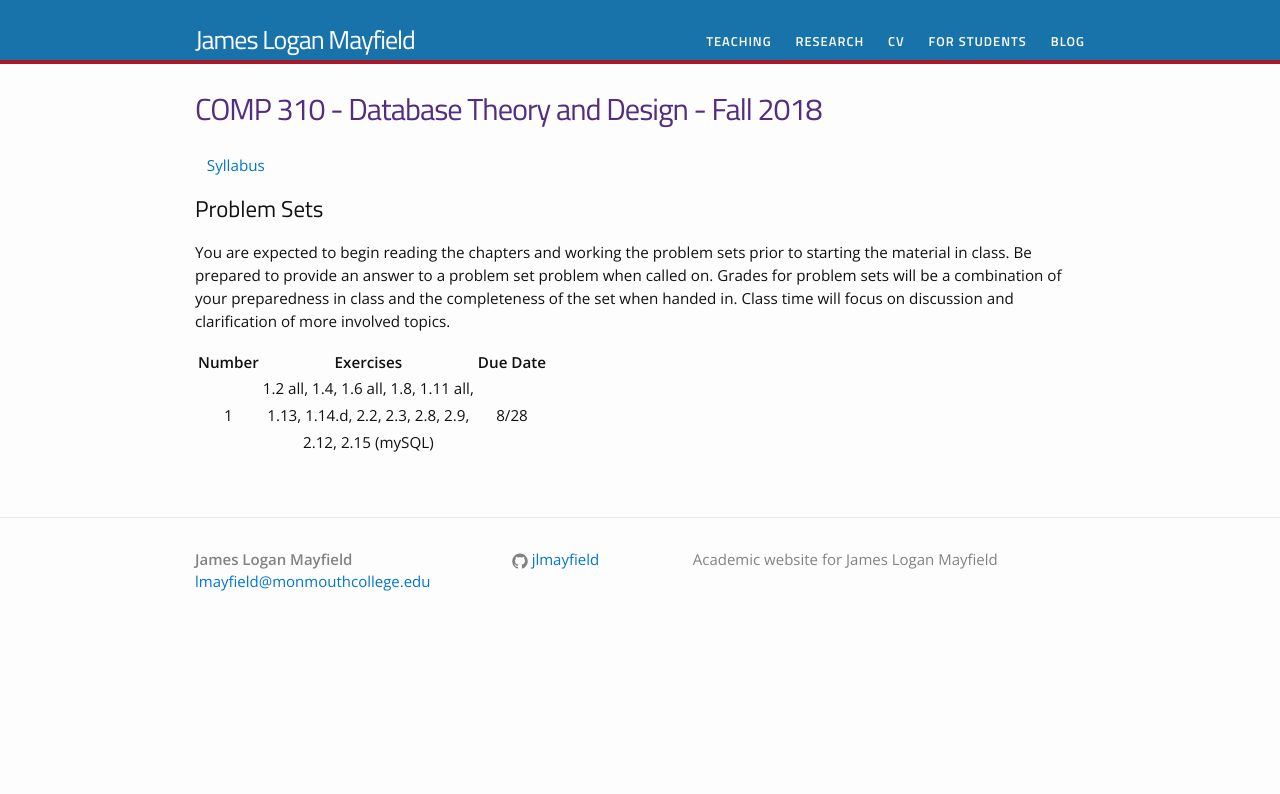
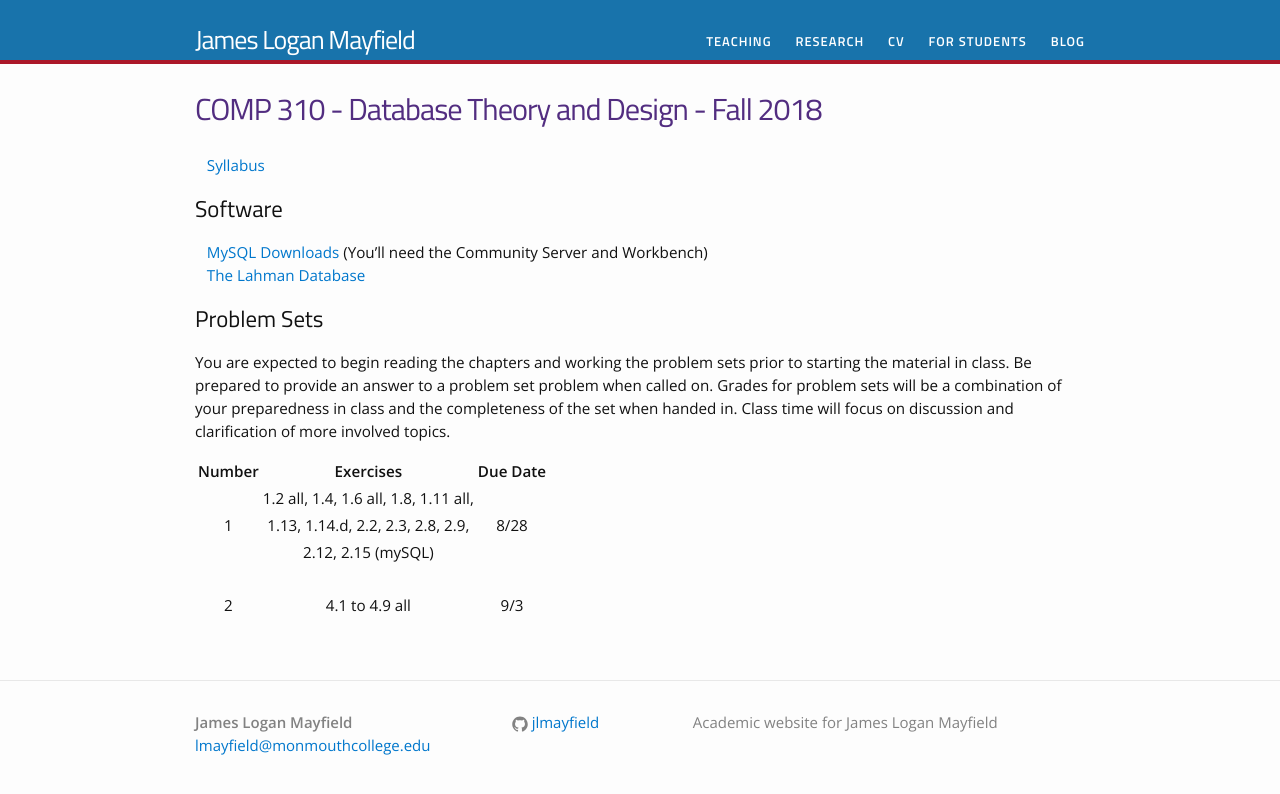
Before and after one commit to jlmayfield/jlmayfield.github.io, a Jekyll site: the page built from teaching/comp310.md, in a window 1280 px wide. Shown: the top 794 px of the page. Built offline with Jekyll 4.4.1, drawn with Linux system fonts in a browser that asks for light colours.

Commit message:
fa18. c310. hwk2 added. links added.

```diff
--- a/teaching/comp310.md
+++ b/teaching/comp310.md
@@ -7,6 +7,10 @@ permalink: /teaching/COMP310/
 
 &nbsp;&nbsp;&nbsp;[Syllabus](/teaching/COMP310/comp310-syllabus.pdf)
 
+## Software
+
+&nbsp;&nbsp;&nbsp;[MySQL Downloads](https://dev.mysql.com/downloads/) (You'll need the Community Server and Workbench)
+&nbsp;&nbsp;&nbsp;[The Lahman Database](http://www.seanlahman.com/baseball-archive/statistics/)
 
 ## Problem Sets
 
@@ -17,3 +21,5 @@ You are expected to begin reading the chapters and working the problem sets prio
 |        | 1.2 all, 1.4, 1.6 all, 1.8, 1.11 all, |   |
 |  1     |  1.13, 1.14.d, 2.2, 2.3, 2.8, 2.9, | 8/28 |
 |        |  2.12, 2.15 (mySQL) |  |
+|   | | |
+|  2    |    4.1 to 4.9 all | 9/3  |
```
